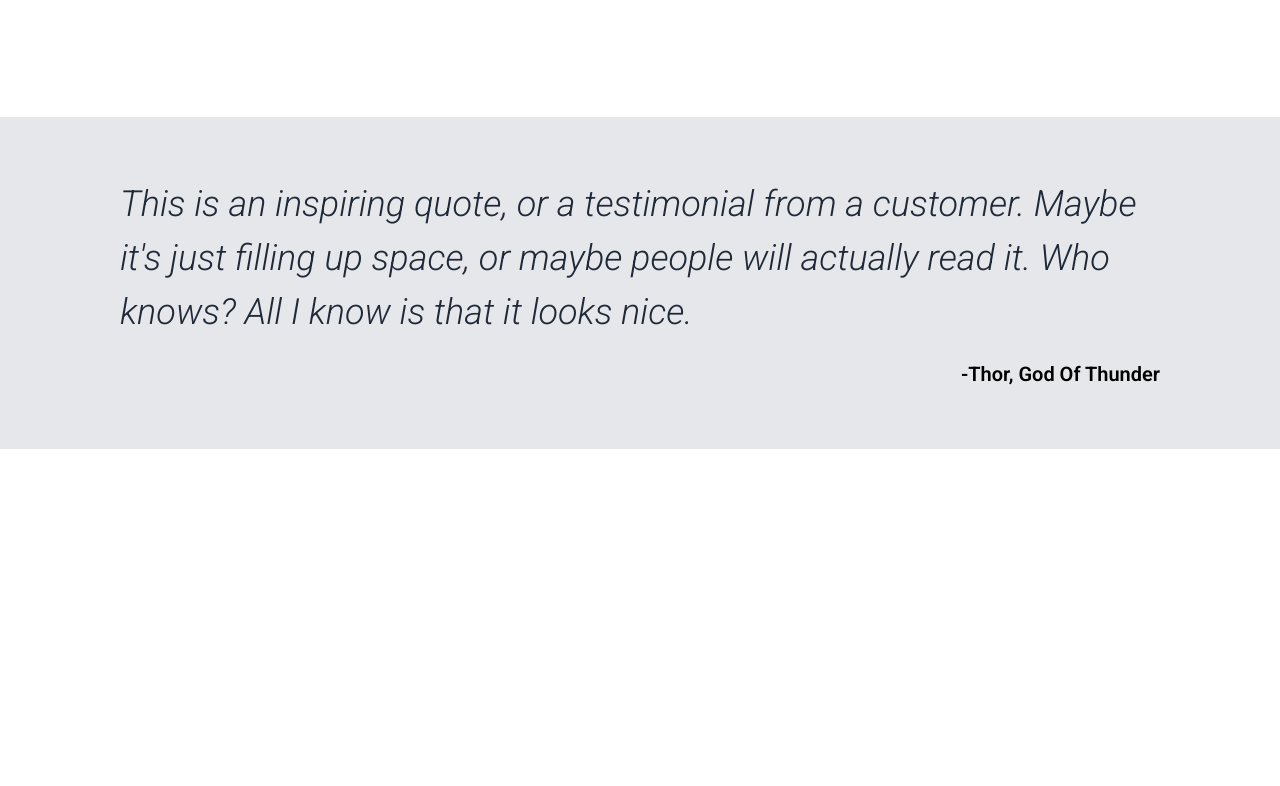
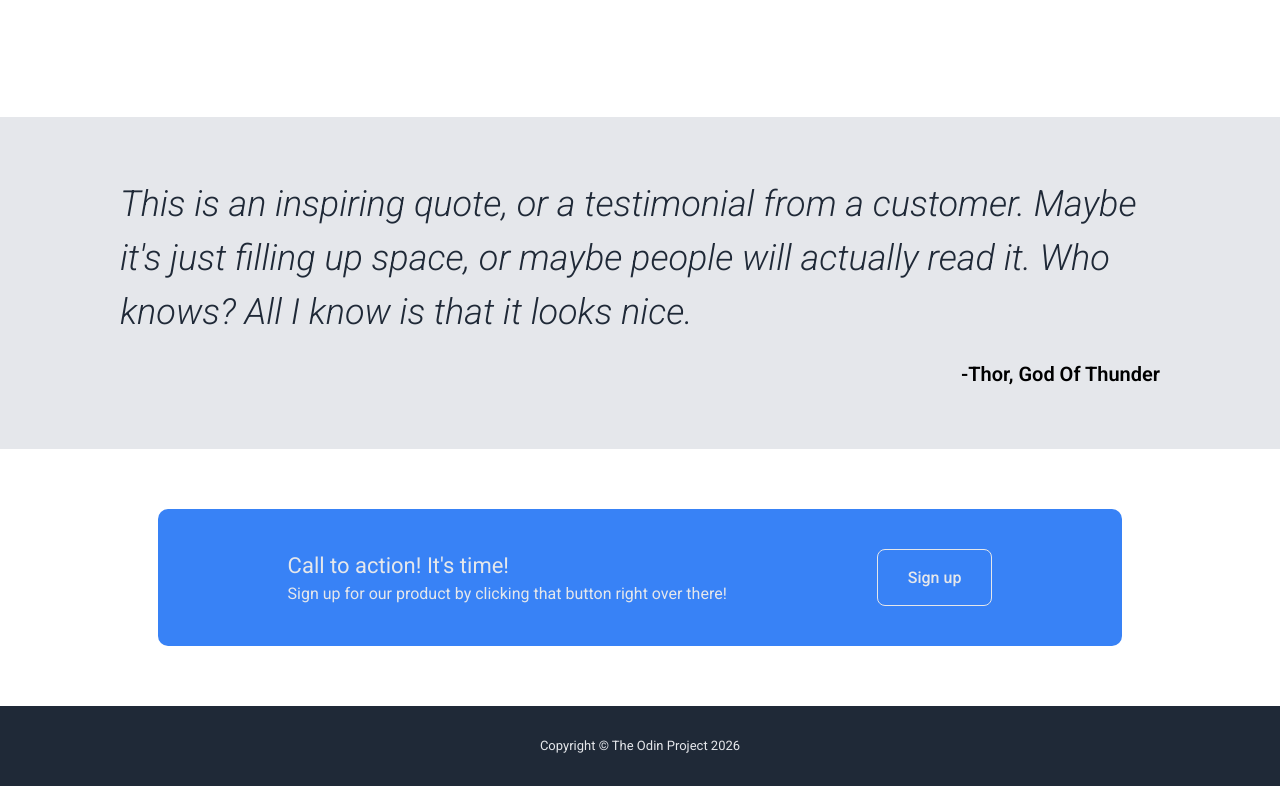
Before and after one commit to Adrian20100/Project-Landing-Page, a plain HTML site: page index.html in a window 1280 px wide. Shown: the part 1001-1787 px from the top of the page. Before the commit the page ends 1450 px from the top, so only its background shows below. Drawn offline with Linux system fonts and the light colour scheme.

Commit message:
added call-to action section, and footer with style

```diff
--- a/index.html
+++ b/index.html
@@ -72,5 +72,21 @@
         </div>
       </div>
     </div>
+
+    <div class="call-wrapper">
+      <div class="call-container">
+        <div class="call-text">
+          <div class="first">Call to action! It's time!</div>
+          <div class="second">
+            Sign up for our product by clicking that button right over there!
+          </div>
+        </div>
+        <button class="hero-button call-button">Sign up</button>
+      </div>
+    </div>
+
+    <footer>
+      <div class="footer-text">Copyright © The Odin Project 2026</div>
+    </footer>
   </body>
 </html>
--- a/style.css
+++ b/style.css
@@ -206,3 +206,48 @@ h2 {
   font-size: 20px;
   font-weight: 600;
 }
+
+/* CALL-TO-ACTION SECTION */
+
+.call-wrapper {
+  padding: 60px 120px;
+  display: flex;
+  justify-content: center;
+}
+
+.call-container {
+  display: flex;
+  gap: 150px;
+  background-color: #3882f6;
+  border-radius: 10px;
+  padding: 40px 130px;
+}
+
+.first {
+  font-size: 22px;
+  color: #e5e7eb;
+}
+
+.second {
+  font-size: 16px;
+  color: #e5e7eb;
+}
+
+.call-button {
+  border: 1px solid #e5e7eb;
+}
+
+/* FOOTER */
+
+footer {
+  background-color: #1f2937;
+  display: flex;
+  justify-content: center;
+  align-items: center;
+  height: 80px;
+}
+
+.footer-text {
+  color: #e5e7eb;
+  font-size: small;
+}
```
